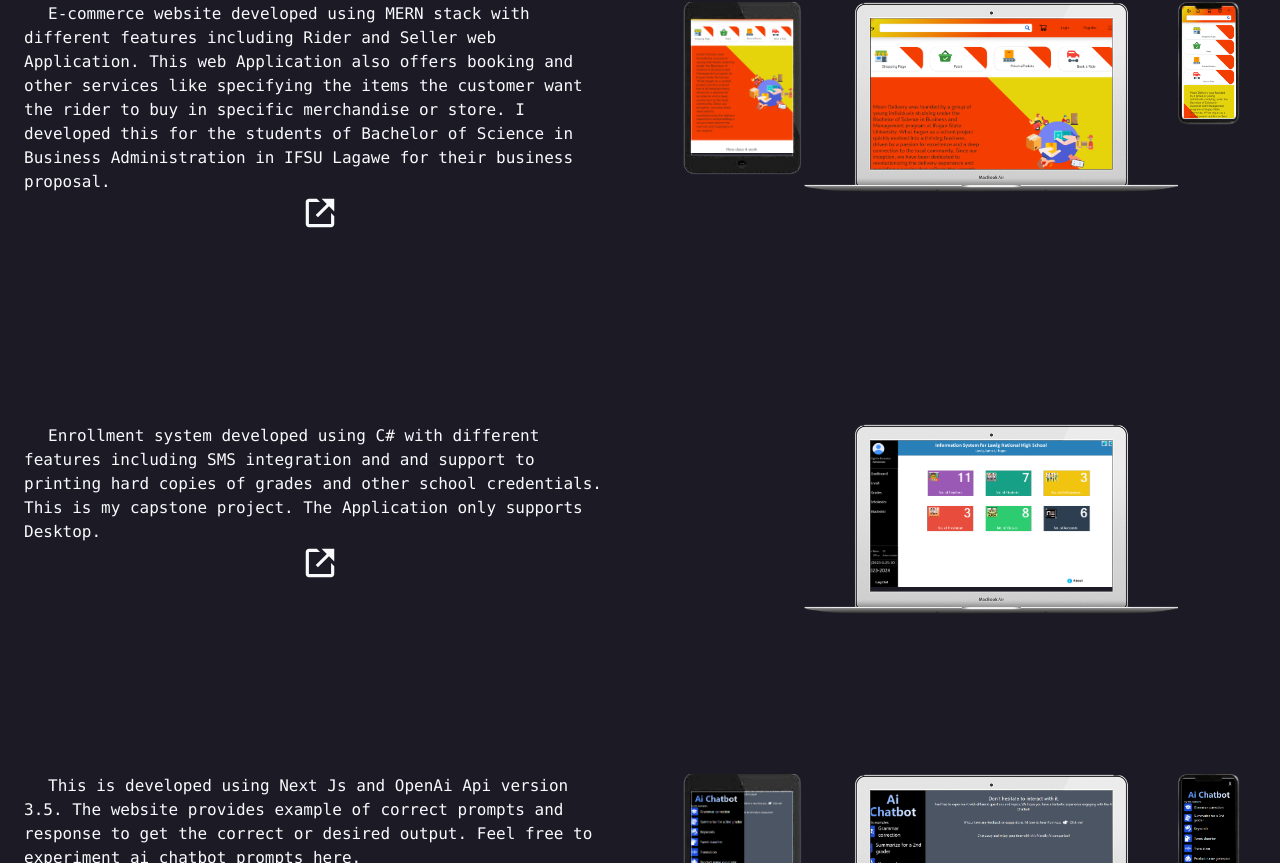
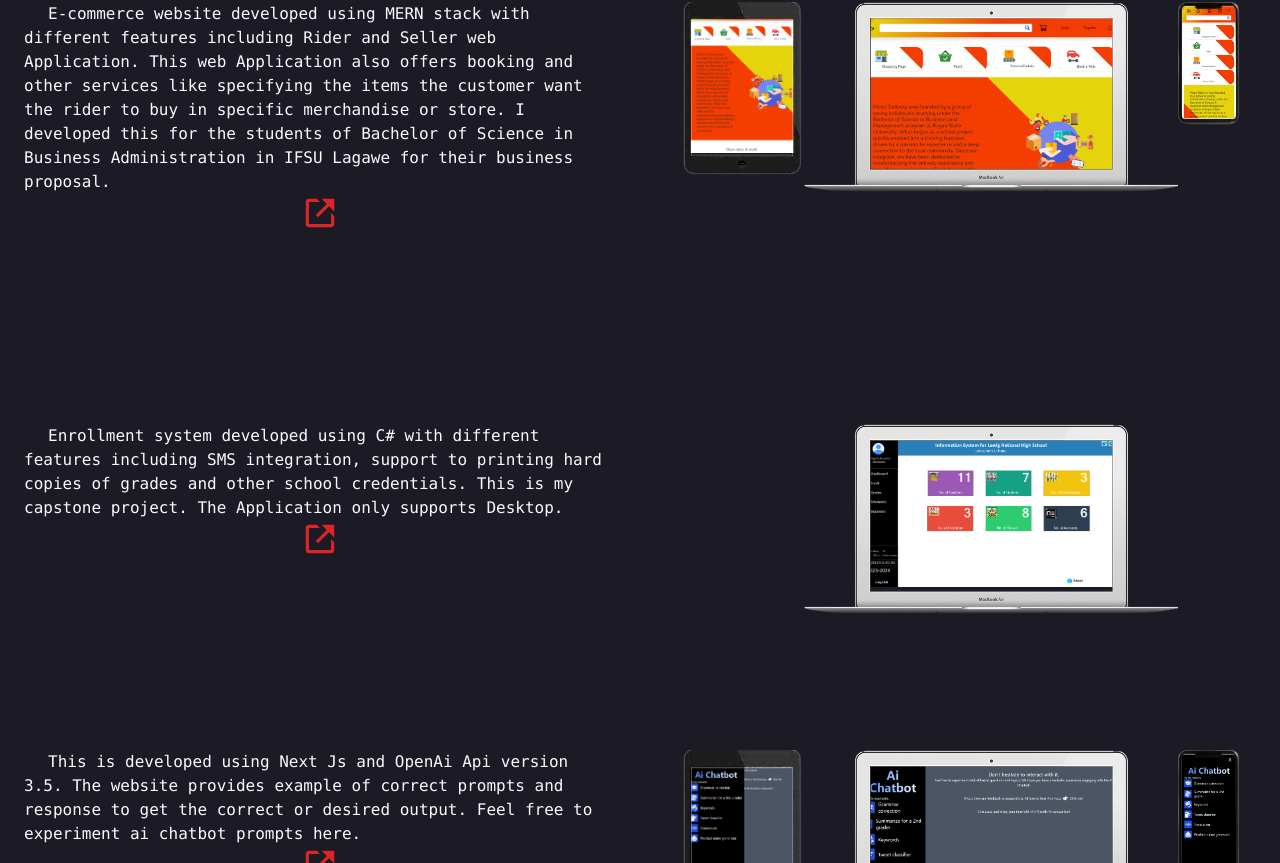
Before and after one commit to AaronAnablon/Playful-Avatar-Based-Personal-Portfolio, a Next.js app: page / in a window 1280 px wide. Shown: the part 3357-4220 px from the top of the page. Built offline with nearby package versions, Linux system fonts and the light colour scheme; no server answers.

Commit message:
Animate service cards vertically and update project descriptions

```diff
--- a/src/components/Projects.jsx
+++ b/src/components/Projects.jsx
@@ -25,7 +25,7 @@ function Projects({ title }, ref) {
             <div className={`grid md:grid-cols-2 grid-cols-1`} key={card.id}>
               <div className='flex flex-col h-full justify-center items-center mx-6'>
                 <p className='indent-6 z-20'>{card.desc}</p>
-                <Link href={card.url} target="_blank" rel="noopener noreferrer"><BiLinkExternal size={38} /></Link>
+                <Link href={card.url} target="_blank" rel="noopener noreferrer"><BiLinkExternal className='text-red-600' size={38} /></Link>
               </div>
               <motion.div
                 initial={{ opacity: 0, x: 100 }}
--- a/src/components/Services.jsx
+++ b/src/components/Services.jsx
@@ -10,9 +10,9 @@ function Services({ title }, ref) {
     return (
         <div className='overflow-hidden mx-auto' ref={ref}>
             <motion.h2
-                initial={{ opacity: 0, x: -100 }}
-                whileInView={{ opacity: 1, x: 0 }}
-                exit={{ opacity: 0, x: -100 }}
+                initial={{ opacity: 0, y: -100 }}
+                whileInView={{ opacity: 1, y: 0 }}
+                exit={{ opacity: 0, y: -100 }}
                 transition={{ duration: 1, delay: 1 }}>
                 <h2 className='text-4xl m-10 flex justify-start'>{title} ---</h2>
             </motion.h2>
--- a/src/helpers/ProjectCards.js
+++ b/src/helpers/ProjectCards.js
@@ -22,7 +22,7 @@ const ProjectCards = [
         desktop: enrollment,
         phone: '',
         tablet: '',
-        desc: 'Enrollment system developed using C# with different features including SMS integration and and support to printing hard copies of grades and other school credentials. This is my capstone project. The Application only supports Desktop.'
+        desc: 'Enrollment system developed using C# with different features including SMS integration, support to printing hard copies of grades and other school credentials. This is my capstone project. The Application only supports Desktop.'
     },
     // {
     //     id: 2, name: 'Matrix',
```
